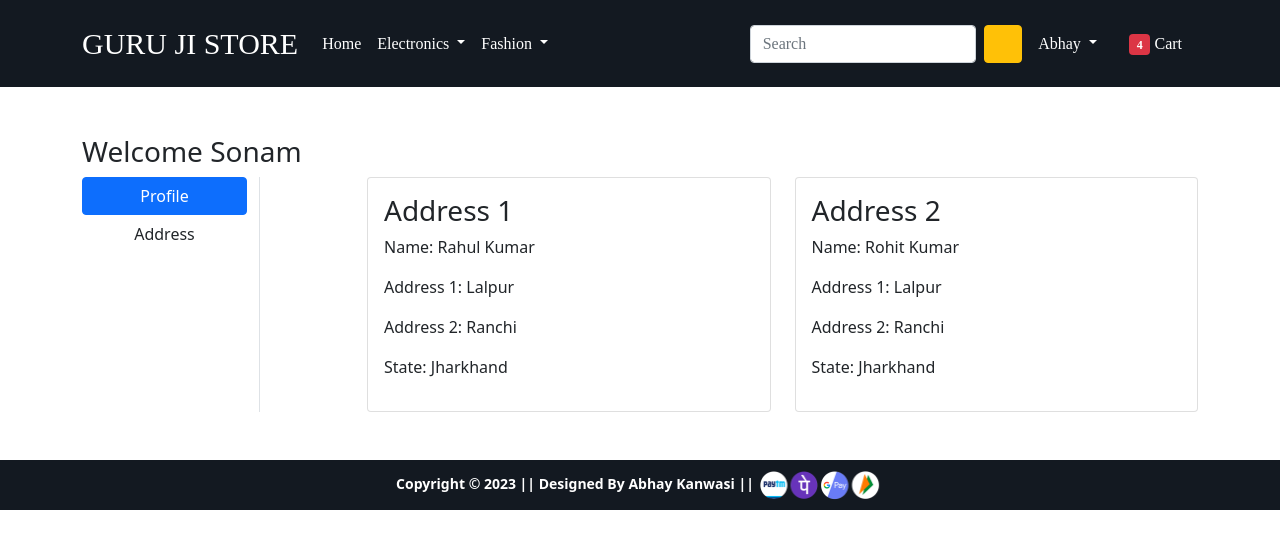
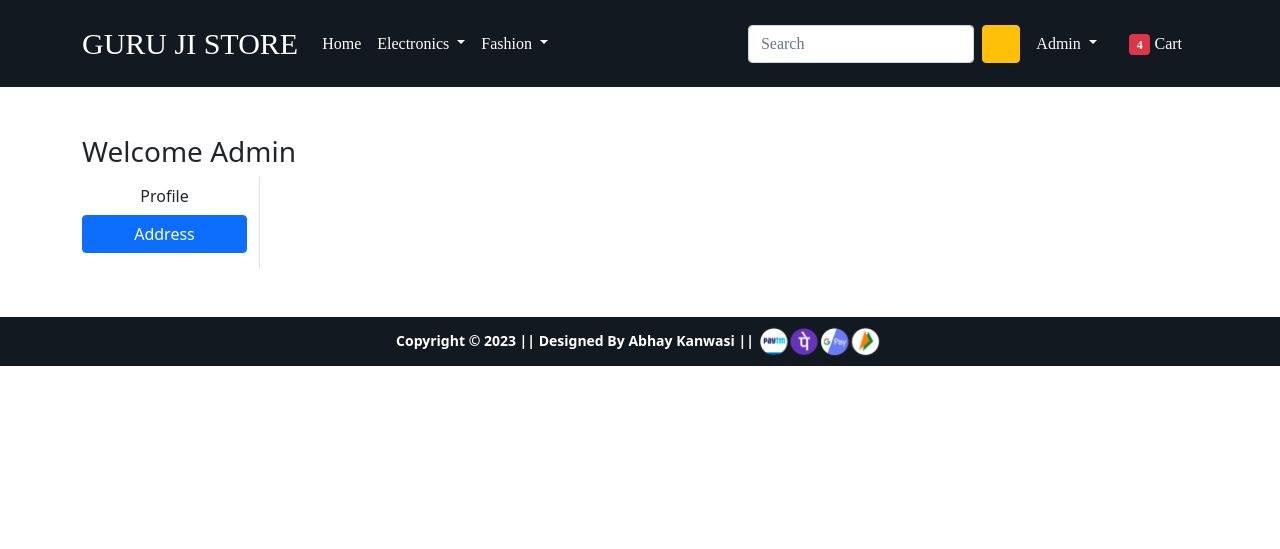
Before and after one commit to Abhay-Kanwasi/Full-stack-Ecommerce-Website, a Django app: page /address/ in a window 1280 px wide. Shown: the top 549 px of the page. Run offline with Django 4.2, Linux system fonts and the light colour scheme; a user stored in the database is signed in; data comes from the database, SQL or seed files in the repository; both versions use the stored data as it was after the commit; some libraries are stand-ins or nearby versions; some web fonts are replaced.

Commit message:
profile and address functionlity added

```diff
--- a/app/templates/app/address.html
+++ b/app/templates/app/address.html
@@ -1,40 +1,32 @@
 {% extends 'app/base.html' %}
 {% load static %}
-{% block title %}Buy Now{% endblock title %}
+{% block title %}Address{% endblock title %}
 {% block main-content %}
 <div class="container my-5">
  <div class="row">
- <h3>Welcome Sonam</h3>
+ <h3>Welcome {{request.user|capfirst}}</h3>
   <div class="col-sm-2 border-end">
    <ul class="list-unstyled">
-    <li class="d-grid"><a href="{% url 'profile' %}" class="btn btn-primary">Profile</a></li>
-    <li class="d-grid"><a href="{% url 'address' %}" class="btn">Address</a></li>
+    <li class="d-grid"><a href="{% url 'profile' %}" class="btn">Profile</a></li>
+    <li class="d-grid"><a href="{% url 'address' %}" class="btn {{active}}">Address</a></li>
    </ul>
   </div>
   <div class="col-sm-9 offset-sm-1">
    <div class="row">
+    {% for addresses in current_user_address %}
     <div class="col-sm-6">
      <div class="card">
       <div class="card-body">
-       <h3>Address 1</h3>
-       <p>Name: Rahul Kumar</p>
-       <p>Address 1: Lalpur</p>
-       <p>Address 2: Ranchi</p>
-       <p>State: Jharkhand</p>
+       <h3>Address {{forloop.counter}}</h3><hr>
+       <p>Name: {{addresses.name}}</p>
+       <p>Locality: {{addresses.locality}}</p>
+       <p>City: {{addresses.city}}</p>
+       <p>State: {{addresses.state}}</p>
+       <p>Pin Code: {{addresses.zipcode}}</p>
       </div>
      </div>
     </div>
-    <div class="col-sm-6">
-     <div class="card">
-      <div class="card-body">
-       <h3>Address 2</h3>
-       <p>Name: Rohit Kumar</p>
-       <p>Address 1: Lalpur</p>
-       <p>Address 2: Ranchi</p>
-       <p>State: Jharkhand</p>
-      </div>
-     </div>
-    </div>
+    {% endfor %}
    </div>
   </div>
  </div>
--- a/app/templates/app/base.html
+++ b/app/templates/app/base.html
@@ -60,7 +60,7 @@
           {% if request.user.is_authenticated %}
            <li class="nav-item dropdown mx-2">
               <a class="nav-link dropdown-toggle text-white" href="#" id="profileDropdown" role="button" data-bs-toggle="dropdown" aria-expanded="false">
-                Abhay
+                {{request.user.username|capfirst}}
               </a>
               <ul class="dropdown-menu" aria-labelledby="profileDropdown">
                 <li><a class="dropdown-item" href="{% url 'profile' %}">Profile</a></li>
--- a/app/urls.py
+++ b/app/urls.py
@@ -10,7 +10,7 @@ urlpatterns = [
     path('product-detail/<int:pk>', views.ProductDetailView.as_view(), name='product-detail'),
     path('cart/', views.add_to_cart, name='add-to-cart'),
     path('buy/', views.buy_now, name='buy-now'),
-    path('profile/', views.profile, name='profile'),
+    path('profile/', views.ProfileView.as_view(), name='profile'),
     path('address/', views.address, name='address'),
     path('orders/', views.orders, name='orders'),
     path('mobile/', views.mobile, name='mobile'),
--- a/app/views.py
+++ b/app/views.py
@@ -1,7 +1,7 @@
 from django.shortcuts import render
 from django.views import View
 from .models import Product, Cart, Customer, OrderedPlaced
-from .forms import CustomerRegisterationForm
+from .forms import CustomerRegisterationForm, CustomerProfileForm
 from django.contrib import messages
 
 class ProductView(View):
@@ -25,6 +25,25 @@ def mobile(request, data=None):
     return render(request, 'app/mobile.html', {'mobiles': mobiles})
 
 
+class ProfileView(View):
+  def get(self, request):
+    form = CustomerProfileForm()
+    return render(request, 'app/profile.html', {'form' : form, 'active' :'btn-primary'})
+
+  def post(self, request):
+    form = CustomerProfileForm(request.POST)
+    if form.is_valid():
+      current_user = request.user
+      name = form.cleaned_data['name']
+      locality = form.cleaned_data['locality']
+      city = form.cleaned_data['city']
+      state = form.cleaned_data['state']
+      zipcode = form.cleaned_data['zipcode']
+      customer_address_form = Customer(user = current_user, name = name, locality = locality, city = city, state = state, zipcode = zipcode)
+      customer_address_form.save()
+      messages.success(request, 'Your profile updated successfully!')
+    return render(request, 'app/profile.html', {'form' : form, 'active' : 'btn-primary'})
+
 
 def add_to_cart(request):
  return render(request, 'app/addtocart.html')
@@ -32,11 +51,9 @@ def add_to_cart(request):
 def buy_now(request):
  return render(request, 'app/buynow.html')
 
-def profile(request):
- return render(request, 'app/profile.html')
-
 def address(request):
- return render(request, 'app/address.html')
+ current_user_address = Customer.objects.filter(user = request.user)
+ return render(request, 'app/address.html', {'current_user_address' : current_user_address, 'active' : 'btn-primary'})
 
 def orders(request):
  return render(request, 'app/orders.html')
```
Also changed, not shown: app/forms.py (+12 -0 lines), app/templates/app/profile.html (+14 -31 lines), db.sqlite3.
